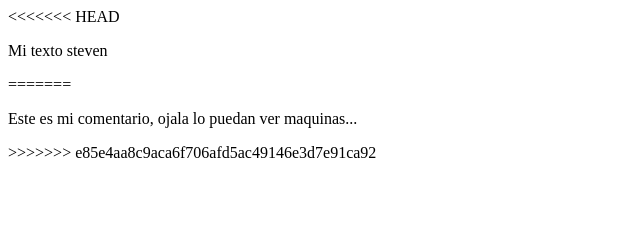
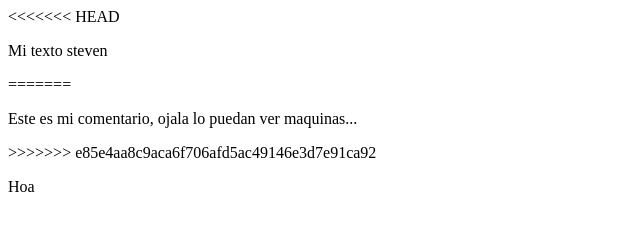
Before and after one commit to Splateroscenfotec/Proyecto-1, a plain HTML site: page Public/index.html in a window 1280 px wide. Shown: the full height of the page, 0-640 px from the left. Drawn offline with Linux system fonts and the light colour scheme.

Commit message:
Prueba 111

```diff
--- a/Public/index.html
+++ b/Public/index.html
@@ -3,3 +3,7 @@
 =======
 <p>Este es mi comentario, ojala lo puedan ver maquinas... </p>
 >>>>>>> e85e4aa8c9aca6f706afd5ac49146e3d7e91ca92
+
+<body>
+    <p>Hoa</p>
+</body>
```
